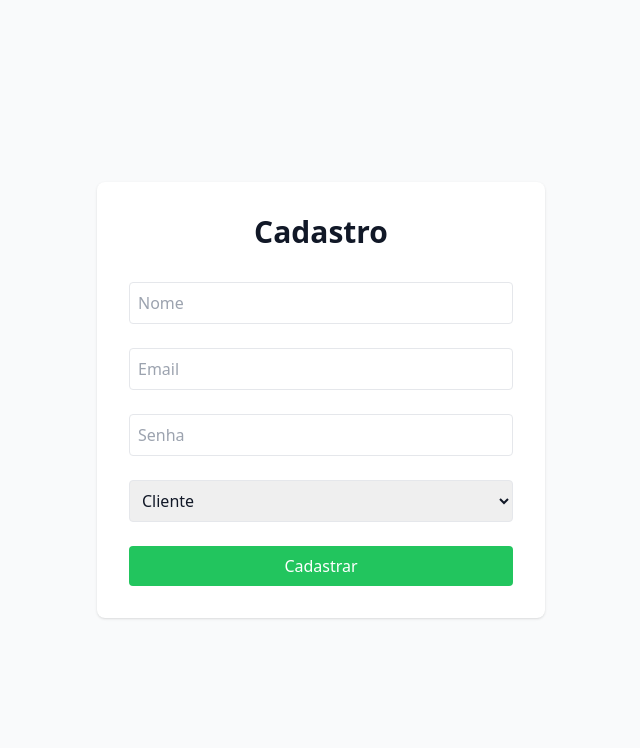
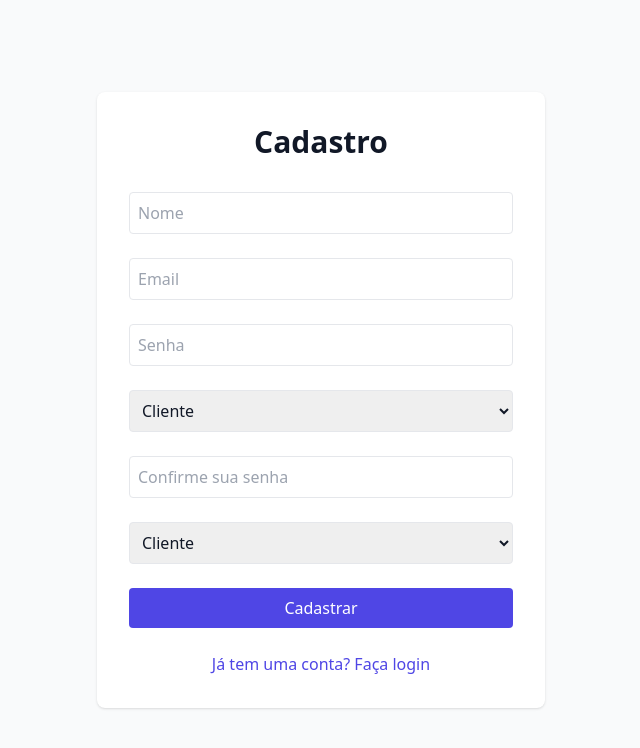
Before and after one commit to alicelirio/snacklirio, a React app in the folder snack-lirio/: page /register in a window 1280 px wide. Shown: the top 748 px of the page, without its empty margins (319-959 px from the left). Built offline with nearby package versions, Linux system fonts and the light colour scheme; the HTML template or start-up script is replaced by a standard one.

Commit message:
feat: implementa página de registro com validações e integração com AuthContext

```diff
--- a/snack-lirio/src/pages/Register.tsx
+++ b/snack-lirio/src/pages/Register.tsx
@@ -1,17 +1,59 @@
 import { useState } from 'react';
-import { useNavigate } from 'react-router-dom';
+import { useNavigate, Link } from 'react-router-dom';
+import { useAuth } from '../contexts/AuthContext';
 
 export default function Register() {
   const [name, setName] = useState('');
   const [email, setEmail] = useState('');
   const [password, setPassword] = useState('');
+  const [confirmPassword, setConfirmPassword] = useState('');
   const [userType, setUserType] = useState('cliente');
+  const [error, setError] = useState('');
+  const [loading, setLoading] = useState(false);
   const navigate = useNavigate();
+  const { signUp } = useAuth();
+
+  const validateForm = () => {
+    if (!name || !email || !password || !confirmPassword) {
+      setError('Por favor, preencha todos os campos');
+      return false;
+    }
+
+    if (password.length < 6) {
+      setError('A senha deve ter pelo menos 6 caracteres');
+      return false;
+    }
+
+    if (password !== confirmPassword) {
+      setError('As senhas não coincidem');
+      return false;
+    }
+
+    if (!email.includes('@')) {
+      setError('Por favor, insira um email válido');
+      return false;
+    }
+
+    return true;
+  };
 
   const handleSubmit = async (e: React.FormEvent) => {
     e.preventDefault();
-    // Implementar lógica de registro
-    navigate('/login');
+    setError('');
+
+    if (!validateForm()) return;
+
+    setLoading(true);
+    try {
+      await signUp(name, email, password);
+      navigate('/login', {
+        state: { message: 'Cadastro realizado com sucesso! Faça login para continuar.' }
+      });
+    } catch (err: any) {
+      setError(err.response?.data?.message || 'Erro ao realizar cadastro');
+    } finally {
+      setLoading(false);
+    }
   };
 
   return (
@@ -48,12 +90,40 @@ export default function Register() {
             <option value="cliente">Cliente</option>
             <option value="fornecedor">Fornecedor</option>
           </select>
+          <input
+            type="password"
+            value={confirmPassword}
+            onChange={(e) => setConfirmPassword(e.target.value)}
+            placeholder="Confirme sua senha"
+            className="w-full p-2 border rounded"
+          />
+          <select
+            value={userType}
+            onChange={(e) => setUserType(e.target.value)}
+            className="w-full p-2 border rounded"
+          >
+            <option value="cliente">Cliente</option>
+            <option value="fornecedor">Fornecedor</option>
+          </select>
+
+          {error && (
+            <p className="text-red-500 text-sm text-center">{error}</p>
+          )}
+
           <button
             type="submit"
-            className="w-full bg-green-500 text-white p-2 rounded hover:bg-green-600"
+            disabled={loading}
+            className={`w-full bg-indigo-600 text-white p-2 rounded hover:bg-indigo-700 transition-colors
+              ${loading ? 'opacity-50 cursor-not-allowed' : ''}`}
           >
-            Cadastrar
+            {loading ? 'Cadastrando...' : 'Cadastrar'}
           </button>
+
+          <div className="text-center mt-4">
+            <Link to="/login" className="text-indigo-600 hover:text-indigo-800">
+              Já tem uma conta? Faça login
+            </Link>
+          </div>
         </form>
       </div>
     </div>
```
